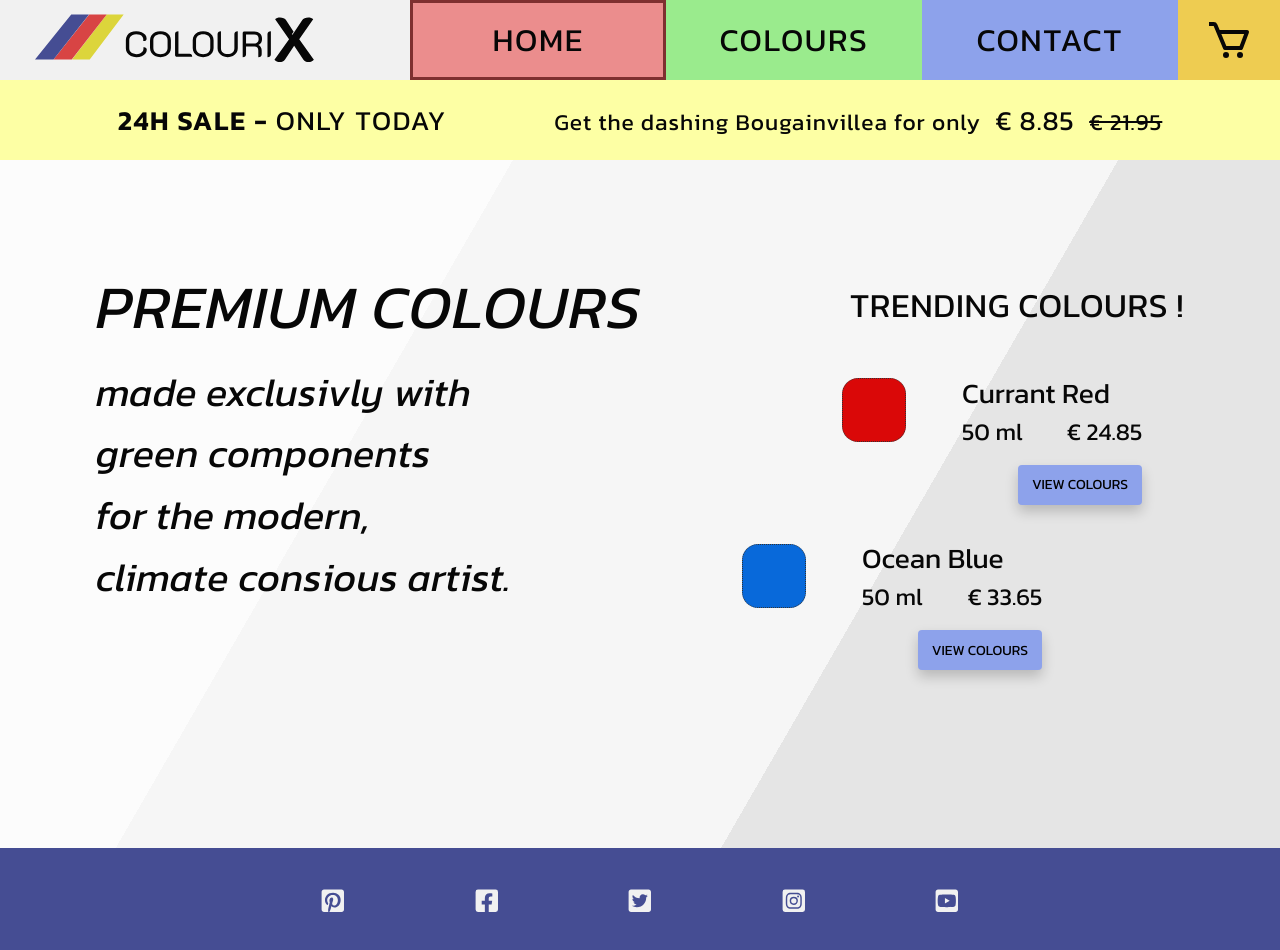
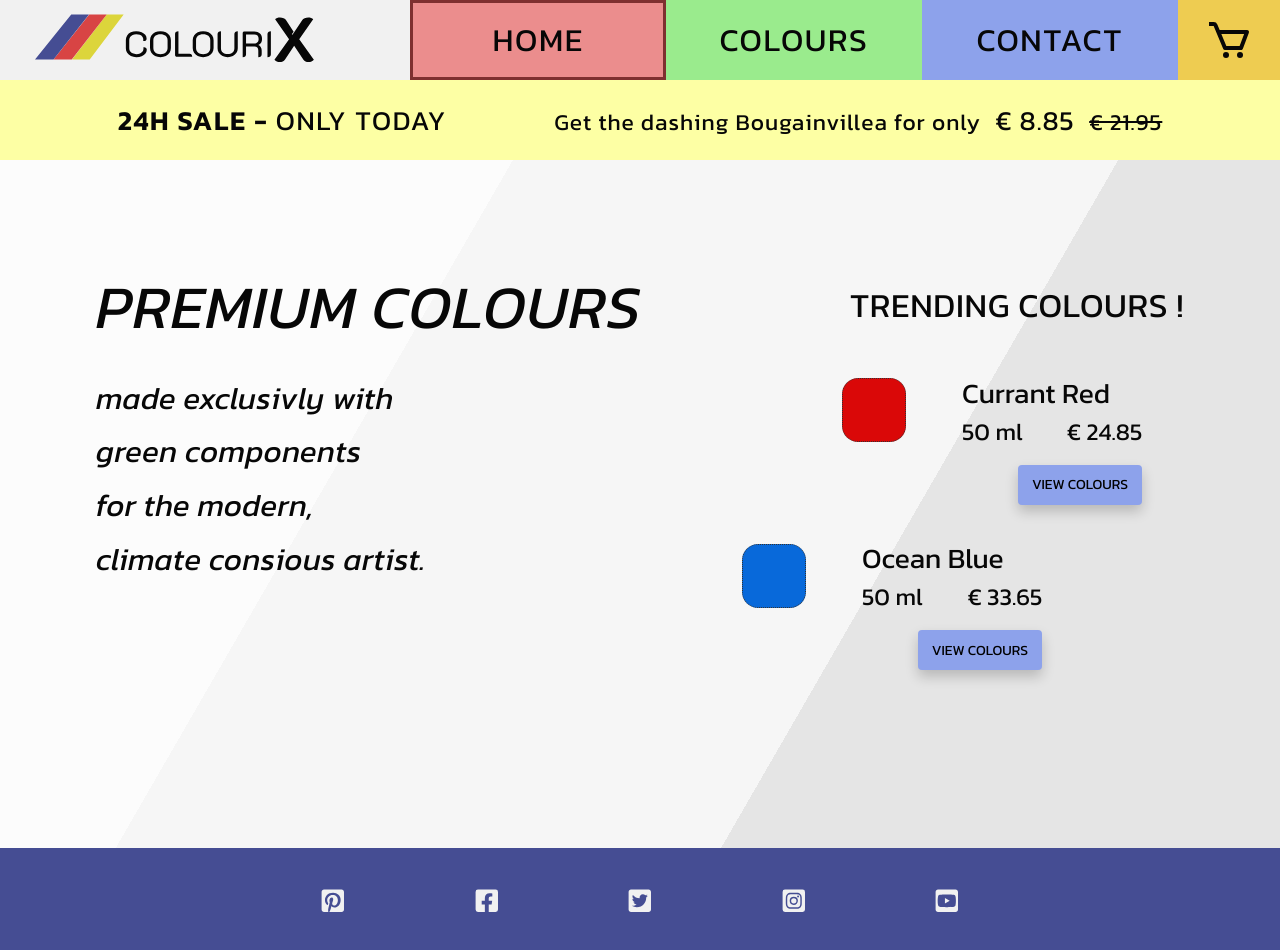
Before and after one commit to Patrick-Svensson/colourix, a React (Create React App) app: page / in a window 1280 px wide. Shown: the top 950 px of the page. Built offline with nearby package versions, Linux system fonts and the light colour scheme.

Commit message:
Change style to Home header.

```diff
--- a/src/Pages/Home.css
+++ b/src/Pages/Home.css
@@ -31,15 +31,15 @@
 }
 
 .homeHeaderHeading > span {
-    font-size: clamp(1.6rem, 1.3143rem + 1.4286vw, 2.6rem);
-    line-height: clamp(2.5rem, 2.2143rem + 1.4286vw, 3.5rem);
+    font-size: clamp(1.6rem, 1.4667rem + 0.5926vw, 2rem);
+    line-height: 2rem;
     text-transform: lowercase;
     letter-spacing: 0.02rem;
 }
 
 .homeHeaderSubHeading {
     display: inline-block;
-    padding-top: 2rem;
+    padding-top: 3rem;
 }
 
 .homeAside {
```
